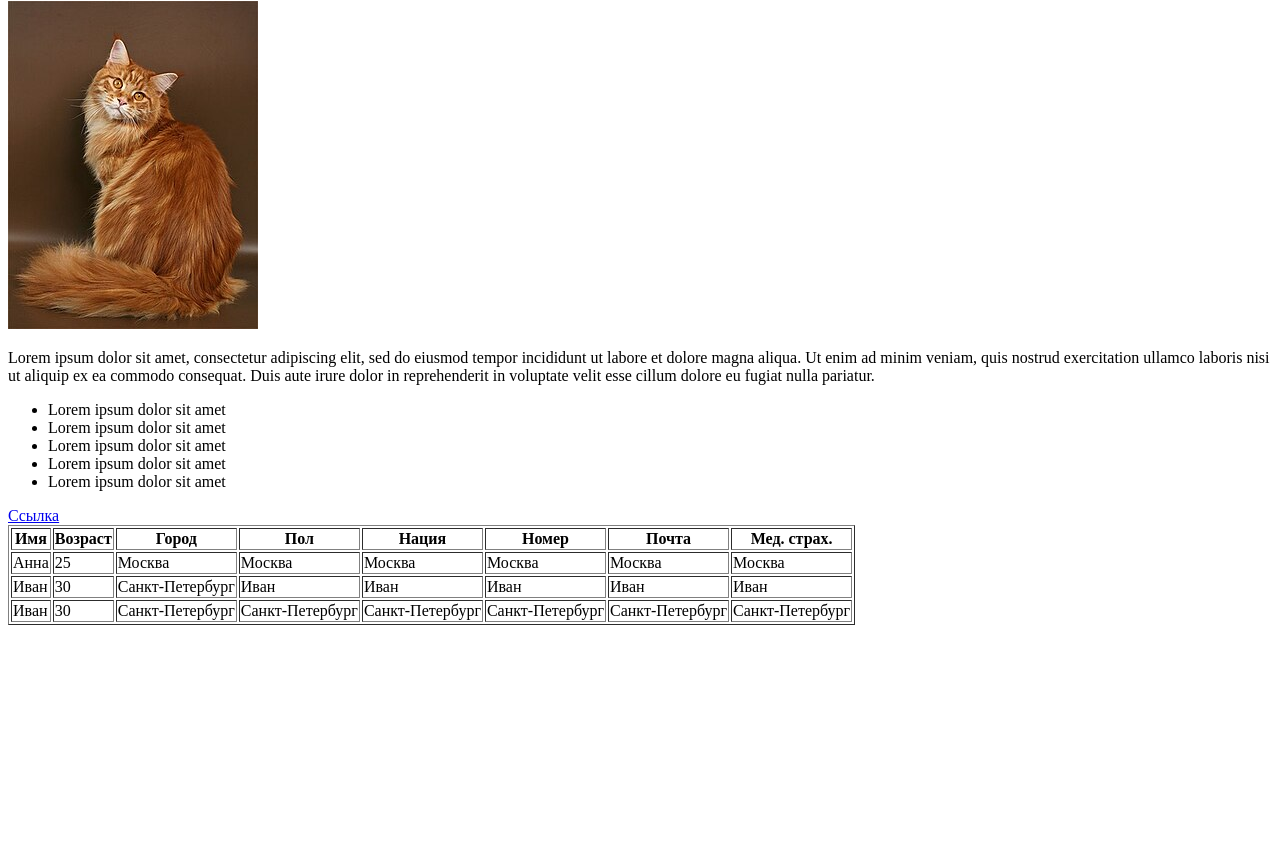
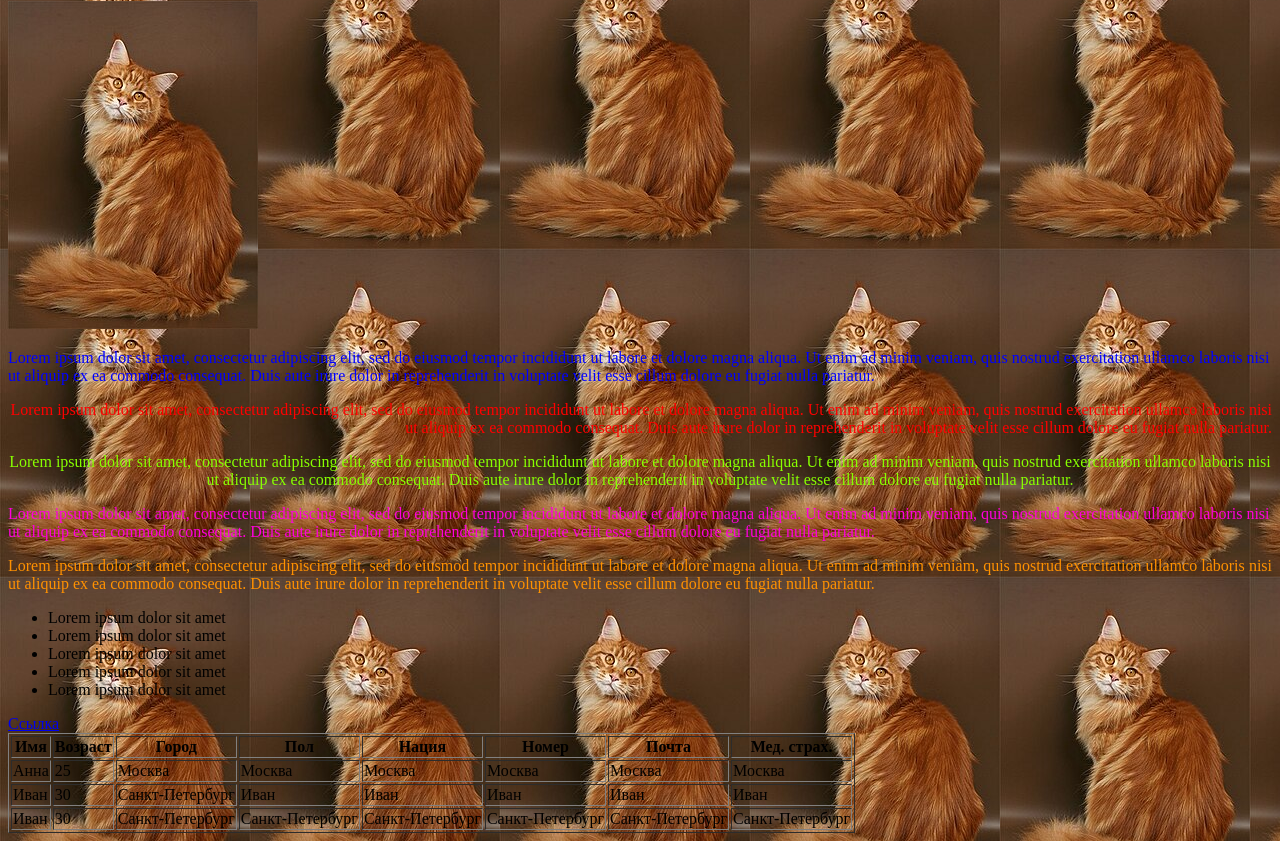
Before and after one commit to barinovvlad527-dev/Reppa, a plain HTML site: page index.html in a window 1280 px wide. Shown: the part 79-920 px from the top of the page. Before the commit the page ends 800 px from the top, so only its background shows below. Drawn offline with Linux system fonts and the light colour scheme.

Commit message:
Поменял index

```diff
--- a/index.html
+++ b/index.html
@@ -5,6 +5,7 @@
     <meta charset="UTF-8">
     <meta name="viewport" content="width=device-width, initial-scale=1.0">
     <title>Document</title>
+     <link rel="stylesheet" href="style.css">
 </head>
 
 <body>
@@ -17,11 +18,29 @@
             magna aliqua. Ut enim ad minim veniam, quis nostrud exercitation ullamco laboris nisi ut aliquip ex ea
             commodo consequat. Duis aute irure dolor in reprehenderit in voluptate velit esse cillum dolore eu fugiat
             nulla pariatur.</p>
+
+        <p class="two_text_background">Lorem ipsum dolor sit amet, consectetur adipiscing elit, sed do eiusmod tempor incididunt ut labore et dolore
+            magna aliqua. Ut enim ad minim veniam, quis nostrud exercitation ullamco laboris nisi ut aliquip ex ea
+            commodo consequat. Duis aute irure dolor in reprehenderit in voluptate velit esse cillum dolore eu fugiat
+            nulla pariatur.</p>
+        <p class="th_text_background">Lorem ipsum dolor sit amet, consectetur adipiscing elit, sed do eiusmod tempor incididunt ut labore et dolore
+            magna aliqua. Ut enim ad minim veniam, quis nostrud exercitation ullamco laboris nisi ut aliquip ex ea
+            commodo consequat. Duis aute irure dolor in reprehenderit in voluptate velit esse cillum dolore eu fugiat
+            nulla pariatur.</p>
+        <p class="fo_text_background">Lorem ipsum dolor sit amet, consectetur adipiscing elit, sed do eiusmod tempor incididunt ut labore et dolore
+            magna aliqua. Ut enim ad minim veniam, quis nostrud exercitation ullamco laboris nisi ut aliquip ex ea
+            commodo consequat. Duis aute irure dolor in reprehenderit in voluptate velit esse cillum dolore eu fugiat
+            nulla pariatur.</p>
+        <p class="fi_text_background">Lorem ipsum dolor sit amet, consectetur adipiscing elit, sed do eiusmod tempor incididunt ut labore et dolore
+            magna aliqua. Ut enim ad minim veniam, quis nostrud exercitation ullamco laboris nisi ut aliquip ex ea
+            commodo consequat. Duis aute irure dolor in reprehenderit in voluptate velit esse cillum dolore eu fugiat
+            nulla pariatur.</p>
+
     </div>
 
 
     <div>
-        <ul>
+        <ul class="iconsS">
             <li>Lorem ipsum dolor sit amet</li>
             <li>Lorem ipsum dolor sit amet</li>
             <li>Lorem ipsum dolor sit amet</li>
--- /dev/null
+++ b/style.css
@@ -0,0 +1,26 @@
+p{
+    color:blue;
+    text-align: left ;
+}
+.two_text_background{
+    color: red;
+    text-align: right;
+}
+.th_text_background{
+    color: rgb(136, 255, 0);
+    text-align: center;
+}
+.fo_text_background{
+    color: rgb(255, 0, 221)
+}
+.fi_text_background{
+    color: rgb(255, 145, 0);
+    text-align: justify;
+}
+body{
+    background-image: url(cat.jpg);
+}
+.icon{
+    background-color: azure;
+    list-style-type: style square;;
+}
```
